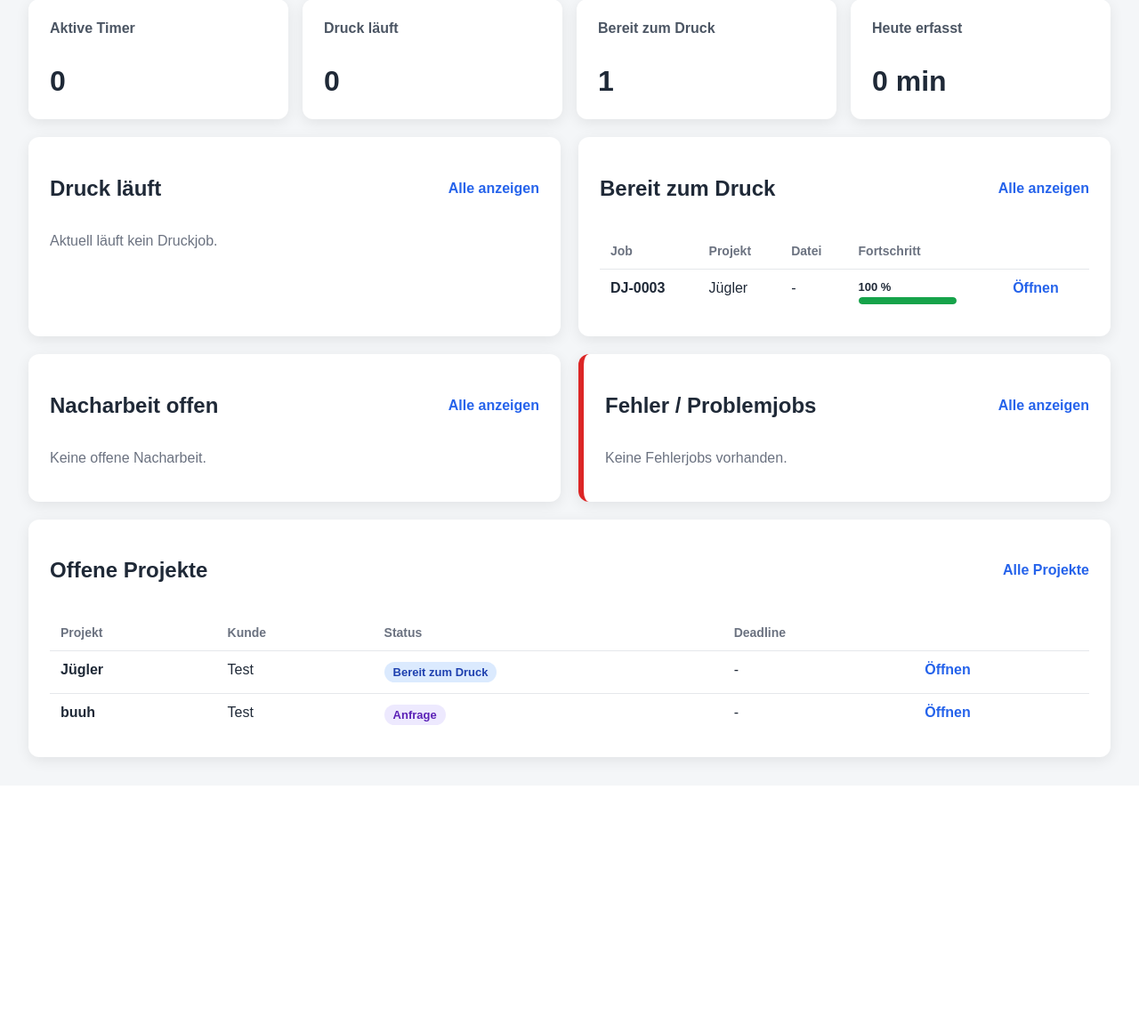
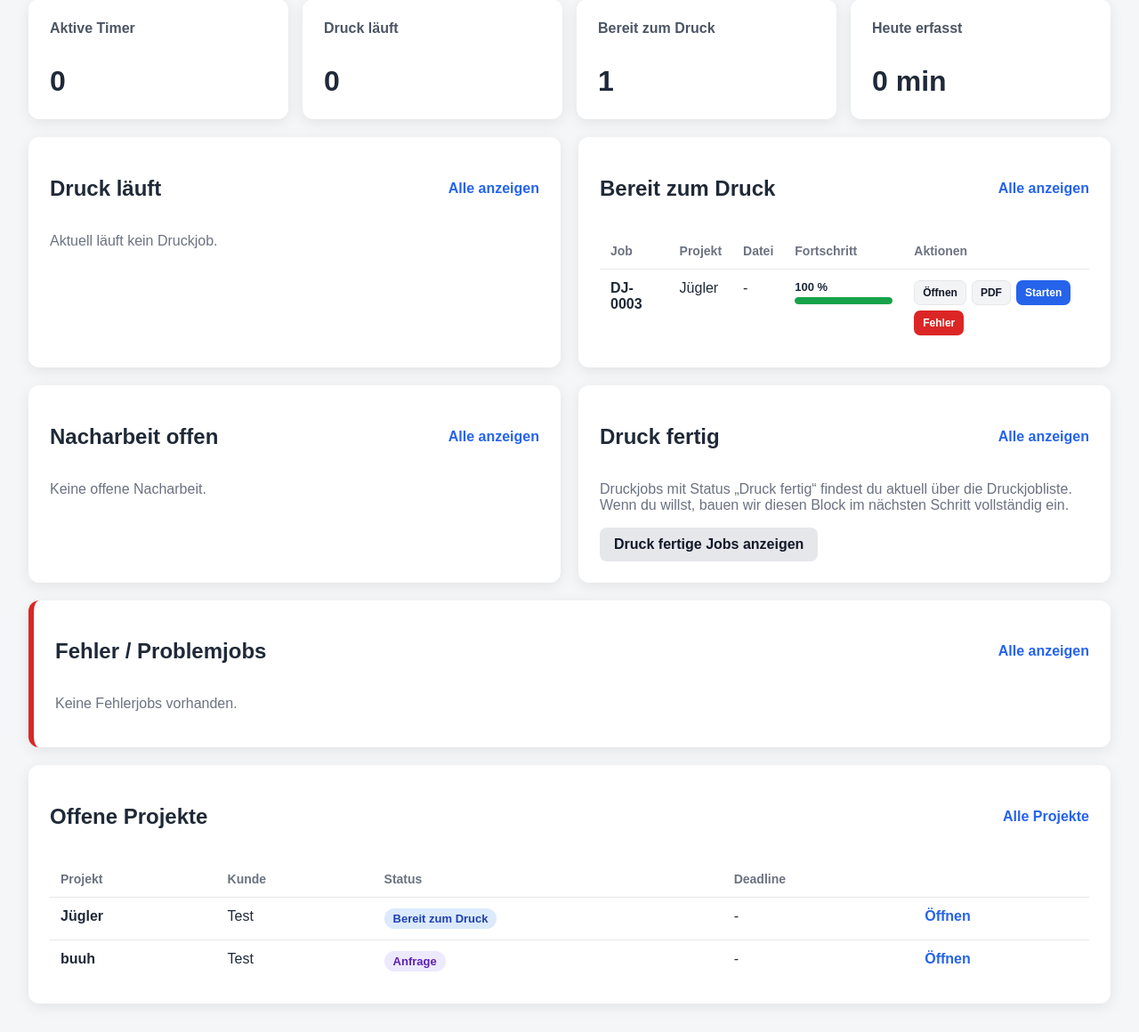
Before and after one commit to 112Oberpfalz/zero2print-printmanager, a FastAPI app: page /today in a window 1280 px wide. Shown: the part 226-1386 px from the top of the page at 89% size. Before the commit the page ends 1091 px from the top, so only its background shows below. Run offline with FastAPI, Linux system fonts and the light colour scheme; data comes from the database, SQL or seed files in the repository; both versions use the stored data as it was after the commit.

Commit message:
Add quick action buttons for job management and enhance today view layout

```diff
--- a/app/routes/print_jobs.py
+++ b/app/routes/print_jobs.py
@@ -104,6 +104,21 @@ def get_or_create_checklist(db: Session, job: PrintJob):
 
 def checkbox_value(value):
     return value is not None
+
+
+def clean_redirect_url(value: str | None):
+    if not value:
+        return None
+
+    value = value.strip()
+
+    if not value.startswith("/"):
+        return None
+
+    if value.startswith("//"):
+        return None
+
+    return value
 
 
 @router.get("")
@@ -342,6 +357,7 @@ def print_job_update(
 def print_job_update_status(
     job_id: int,
     status: str = Form(...),
+    return_to: str = Form(""),
     db: Session = Depends(get_db)
 ):
     job = db.query(PrintJob).filter(PrintJob.id == job_id).first()
@@ -350,11 +366,26 @@ def print_job_update_status(
         return RedirectResponse(url="/jobs", status_code=303)
 
     clean_status = status.strip()
+
+    if clean_status not in JOB_STATUSES:
+        return RedirectResponse(url=f"/jobs/{job.id}", status_code=303)
+
     job.status = clean_status
 
     update_project_status_from_job(job.project, clean_status)
 
+    if clean_status == "Erledigt":
+        checklist = get_or_create_checklist(db, job)
+        if checklist:
+            checklist.print_finished_checked = True
+            checklist.updated_at = datetime.utcnow()
+
     db.commit()
+
+    redirect_url = clean_redirect_url(return_to)
+
+    if redirect_url:
+        return RedirectResponse(url=redirect_url, status_code=303)
 
     return RedirectResponse(
         url=f"/jobs/{job.id}",
@@ -365,6 +396,7 @@ def print_job_update_status(
 @router.post("/{job_id}/done")
 def print_job_mark_done(
     job_id: int,
+    return_to: str = Form(""),
     db: Session = Depends(get_db)
 ):
     job = db.query(PrintJob).filter(PrintJob.id == job_id).first()
@@ -379,6 +411,11 @@ def print_job_mark_done(
             checklist.updated_at = datetime.utcnow()
 
         db.commit()
+
+    redirect_url = clean_redirect_url(return_to)
+
+    if redirect_url:
+        return RedirectResponse(url=redirect_url, status_code=303)
 
     return RedirectResponse(
         url=f"/jobs/{job_id}",
--- a/app/static/style.css
+++ b/app/static/style.css
@@ -559,6 +559,79 @@ select:focus {
     background: #16a34a;
 }
 
+.quick-actions {
+    display: flex;
+    flex-wrap: wrap;
+    gap: 6px;
+    align-items: center;
+}
+
+.quick-actions form {
+    margin: 0;
+}
+
+.quick-link {
+    display: inline-block;
+    background: #f3f4f6;
+    color: #111827;
+    border: 1px solid #e5e7eb;
+    padding: 6px 9px;
+    border-radius: 7px;
+    text-decoration: none;
+    font-size: 12px;
+    font-weight: bold;
+}
+
+.quick-link:hover {
+    background: #e5e7eb;
+}
+
+.quick-btn {
+    border: none;
+    padding: 7px 10px;
+    border-radius: 7px;
+    font-size: 12px;
+    font-weight: bold;
+    cursor: pointer;
+    font-family: inherit;
+}
+
+.quick-btn.primary {
+    background: #2563eb;
+    color: white;
+}
+
+.quick-btn.primary:hover {
+    background: #1d4ed8;
+}
+
+.quick-btn.success {
+    background: #16a34a;
+    color: white;
+}
+
+.quick-btn.success:hover {
+    background: #15803d;
+}
+
+.quick-btn.warning {
+    background: #f59e0b;
+    color: #111827;
+}
+
+.quick-btn.warning:hover {
+    background: #d97706;
+}
+
+.quick-btn.danger {
+    background: #dc2626;
+    color: white;
+}
+
+.quick-btn.danger:hover {
+    background: #b91c1c;
+}
+
 @media (max-width: 1100px) {
     .dashboard-grid,
     .today-grid {
@@ -620,4 +693,15 @@ select:focus {
     .checklist-grid {
         grid-template-columns: 1fr;
     }
+
+    .quick-actions {
+        flex-direction: column;
+        align-items: stretch;
+    }
+
+    .quick-link,
+    .quick-btn {
+        width: 100%;
+        text-align: center;
+    }
 }
--- a/app/templates/today.html
+++ b/app/templates/today.html
@@ -102,7 +102,7 @@
                     <th>Projekt</th>
                     <th>Material</th>
                     <th>Fortschritt</th>
-                    <th></th>
+                    <th>Aktionen</th>
                 </tr>
             </thead>
             <tbody>
@@ -117,7 +117,24 @@
                             <div class="mini-progress-bar {{ checklist_progress_class(job) }}" style="width: {{ checklist_progress(job) }}%;"></div>
                         </div>
                     </td>
-                    <td><a class="link-btn" href="/jobs/{{ job.id }}">Öffnen</a></td>
+                    <td>
+                        <div class="quick-actions">
+                            <a class="quick-link" href="/jobs/{{ job.id }}">Öffnen</a>
+                            <a class="quick-link" href="/jobs/{{ job.id }}/pdf" target="_blank">PDF</a>
+
+                            <form method="post" action="/jobs/{{ job.id }}/status">
+                                <input type="hidden" name="status" value="Druck fertig">
+                                <input type="hidden" name="return_to" value="/today">
+                                <button class="quick-btn success" type="submit">Druck fertig</button>
+                            </form>
+
+                            <form method="post" action="/jobs/{{ job.id }}/status">
+                                <input type="hidden" name="status" value="Fehler">
+                                <input type="hidden" name="return_to" value="/today">
+                                <button class="quick-btn danger" type="submit">Fehler</button>
+                            </form>
+                        </div>
+                    </td>
                 </tr>
                 {% endfor %}
             </tbody>
@@ -141,7 +158,7 @@
                     <th>Projekt</th>
                     <th>Datei</th>
                     <th>Fortschritt</th>
-                    <th></th>
+                    <th>Aktionen</th>
                 </tr>
             </thead>
             <tbody>
@@ -162,7 +179,24 @@
                             <div class="mini-progress-bar {{ checklist_progress_class(job) }}" style="width: {{ checklist_progress(job) }}%;"></div>
                         </div>
                     </td>
-                    <td><a class="link-btn" href="/jobs/{{ job.id }}">Öffnen</a></td>
+                    <td>
+                        <div class="quick-actions">
+                            <a class="quick-link" href="/jobs/{{ job.id }}">Öffnen</a>
+                            <a class="quick-link" href="/jobs/{{ job.id }}/pdf" target="_blank">PDF</a>
+
+                            <form method="post" action="/jobs/{{ job.id }}/status">
+                                <input type="hidden" name="status" value="Druck läuft">
+                                <input type="hidden" name="return_to" value="/today">
+                                <button class="quick-btn primary" type="submit">Starten</button>
+                            </form>
+
+                            <form method="post" action="/jobs/{{ job.id }}/status">
+                                <input type="hidden" name="status" value="Fehler">
+                                <input type="hidden" name="return_to" value="/today">
+                                <button class="quick-btn danger" type="submit">Fehler</button>
+                            </form>
+                        </div>
+                    </td>
                 </tr>
                 {% endfor %}
             </tbody>
@@ -188,7 +222,7 @@
                     <th>Projekt</th>
                     <th>Material</th>
                     <th>Fortschritt</th>
-                    <th></th>
+                    <th>Aktionen</th>
                 </tr>
             </thead>
             <tbody>
@@ -203,7 +237,23 @@
                             <div class="mini-progress-bar {{ checklist_progress_class(job) }}" style="width: {{ checklist_progress(job) }}%;"></div>
                         </div>
                     </td>
-                    <td><a class="link-btn" href="/jobs/{{ job.id }}">Öffnen</a></td>
+                    <td>
+                        <div class="quick-actions">
+                            <a class="quick-link" href="/jobs/{{ job.id }}">Öffnen</a>
+                            <a class="quick-link" href="/jobs/{{ job.id }}/pdf" target="_blank">PDF</a>
+
+                            <form method="post" action="/jobs/{{ job.id }}/done">
+                                <input type="hidden" name="return_to" value="/today">
+                                <button class="quick-btn success" type="submit">Erledigt</button>
+                            </form>
+
+                            <form method="post" action="/jobs/{{ job.id }}/status">
+                                <input type="hidden" name="status" value="Fehler">
+                                <input type="hidden" name="return_to" value="/today">
+                                <button class="quick-btn danger" type="submit">Fehler</button>
+                            </form>
+                        </div>
+                    </td>
                 </tr>
                 {% endfor %}
             </tbody>
@@ -213,7 +263,26 @@
         {% endif %}
     </div>
 
-    <div class="page-card error-card">
+    <div class="page-card">
+        <div class="section-header">
+            <h2>Druck fertig</h2>
+            <a class="link-btn" href="/jobs?status=Druck+fertig">Alle anzeigen</a>
+        </div>
+
+        {% set finished_waiting_jobs = [] %}
+        {% for job in ready_jobs %}
+        {% endfor %}
+
+        <p class="muted">
+            Druckjobs mit Status „Druck fertig“ findest du aktuell über die Druckjobliste.
+            Wenn du willst, bauen wir diesen Block im nächsten Schritt vollständig ein.
+        </p>
+
+        <a class="btn-secondary" href="/jobs?status=Druck+fertig">Druck fertige Jobs anzeigen</a>
+    </div>
+</div>
+
+<div class="page-card mt error-card">
     <div class="section-header">
         <h2>Fehler / Problemjobs</h2>
         <a class="link-btn" href="/jobs?status=Fehler">Alle anzeigen</a>
@@ -226,7 +295,7 @@
                 <th>Job</th>
                 <th>Projekt</th>
                 <th>Fortschritt</th>
-                    <th></th>
+                <th>Aktionen</th>
             </tr>
         </thead>
         <tbody>
@@ -240,7 +309,24 @@
                         <div class="mini-progress-bar {{ checklist_progress_class(job) }}" style="width: {{ checklist_progress(job) }}%;"></div>
                     </div>
                 </td>
-                    <td><a class="link-btn" href="/jobs/{{ job.id }}">Öffnen</a></td>
+                <td>
+                    <div class="quick-actions">
+                        <a class="quick-link" href="/jobs/{{ job.id }}">Öffnen</a>
+                        <a class="quick-link" href="/jobs/{{ job.id }}/pdf" target="_blank">PDF</a>
+
+                        <form method="post" action="/jobs/{{ job.id }}/status">
+                            <input type="hidden" name="status" value="Bereit zum Druck">
+                            <input type="hidden" name="return_to" value="/today">
+                            <button class="quick-btn primary" type="submit">Wieder bereit</button>
+                        </form>
+
+                        <form method="post" action="/jobs/{{ job.id }}/status">
+                            <input type="hidden" name="status" value="Nacharbeit">
+                            <input type="hidden" name="return_to" value="/today">
+                            <button class="quick-btn warning" type="submit">Nacharbeit</button>
+                        </form>
+                    </div>
+                </td>
             </tr>
             {% endfor %}
         </tbody>
@@ -248,7 +334,6 @@
     {% else %}
     <p class="muted">Keine Fehlerjobs vorhanden.</p>
     {% endif %}
-    </div>
 </div>
 
 <div class="page-card mt">
```
Also changed, not shown: data/database.sqlite, 1 other file. Lines whose indentation alone changed are shown as unchanged.
